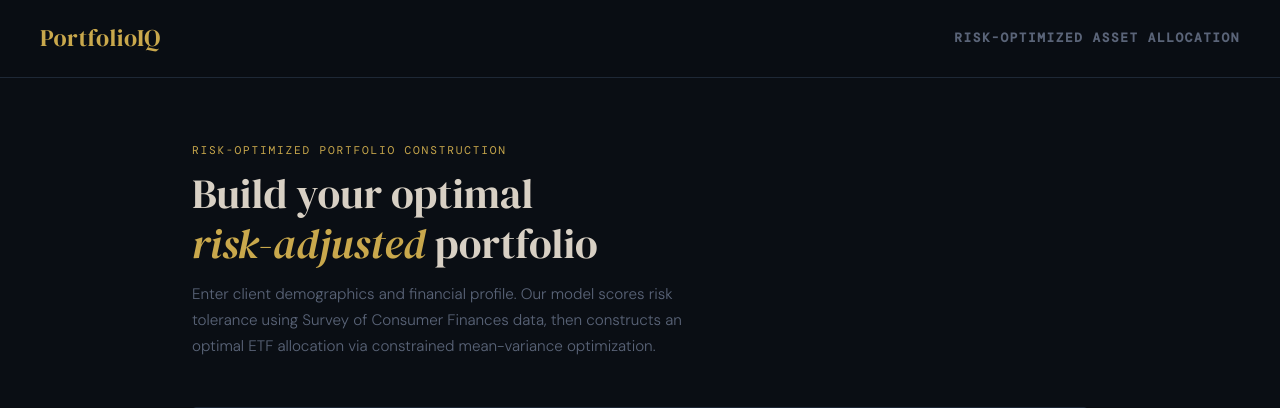
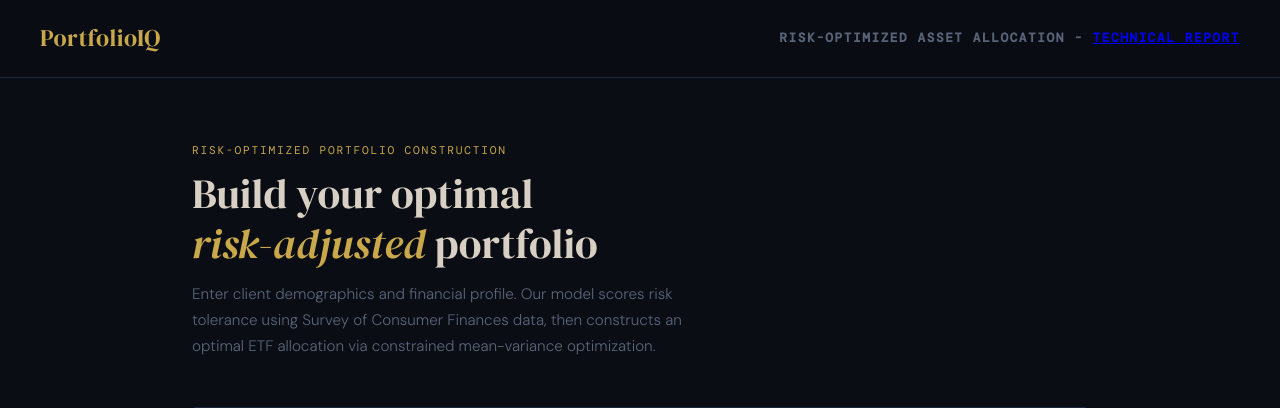
Before and after one commit to tmacpherson6/investment_advisor_dashboard_capstone, a Flask app: page / in a window 1280 px wide. Shown: the top 408 px of the page. Run offline with Flask 3, Linux system fonts and the light colour scheme; parts of the project's set-up code (start-up, migrations or seed data) failed here and were passed over; some libraries are stand-ins or nearby versions; some web fonts are replaced.

Commit message:
updated base template for ease of access to technical report

```diff
--- a/templates/base.html
+++ b/templates/base.html
@@ -303,7 +303,7 @@
 <body>
   <nav>
     <a href="/" class="nav-logo">PortfolioIQ</a>
-    <span class="nav-tag">Risk-Optimized Asset Allocation</span>
+    <span class="nav-tag">Risk-Optimized Asset Allocation - <a href='/technical-report' target='_blank'>Technical Report</a></span>
   </nav>
 
   {% block content %}{% endblock %}
```
